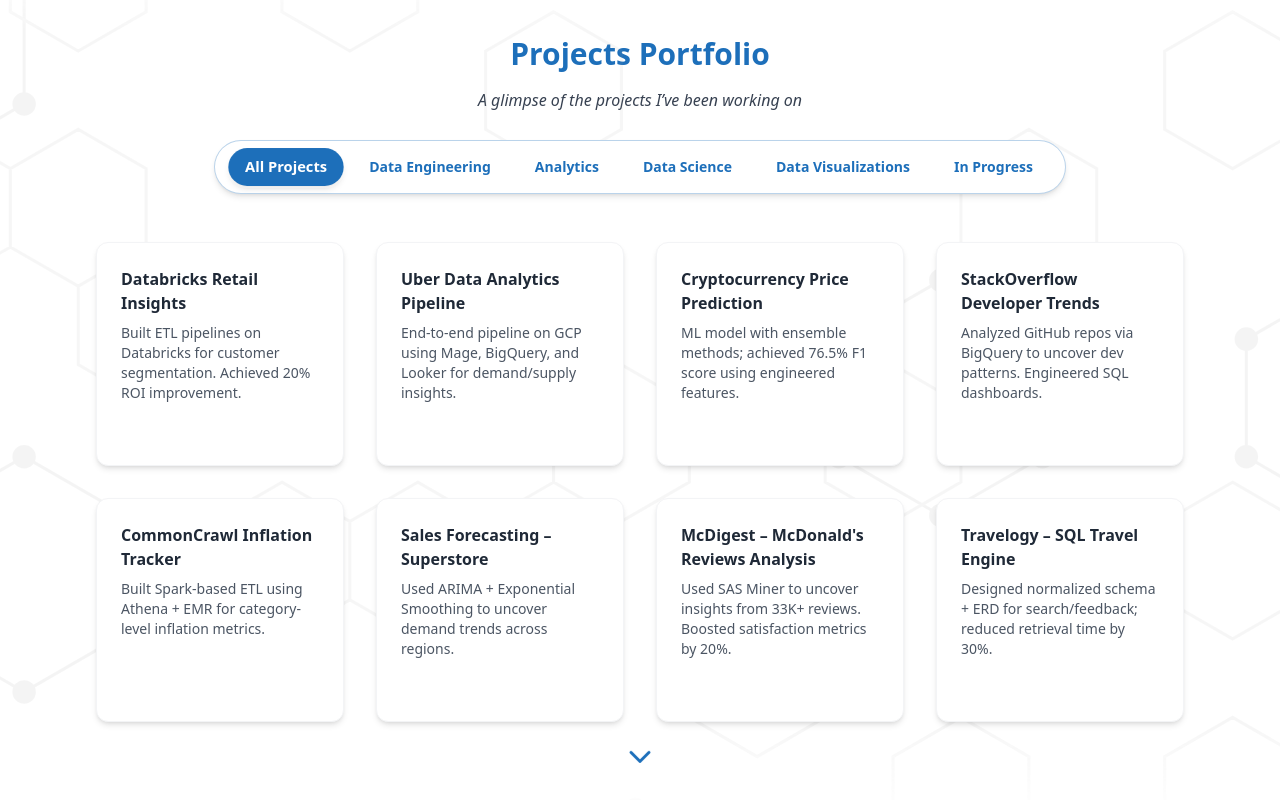
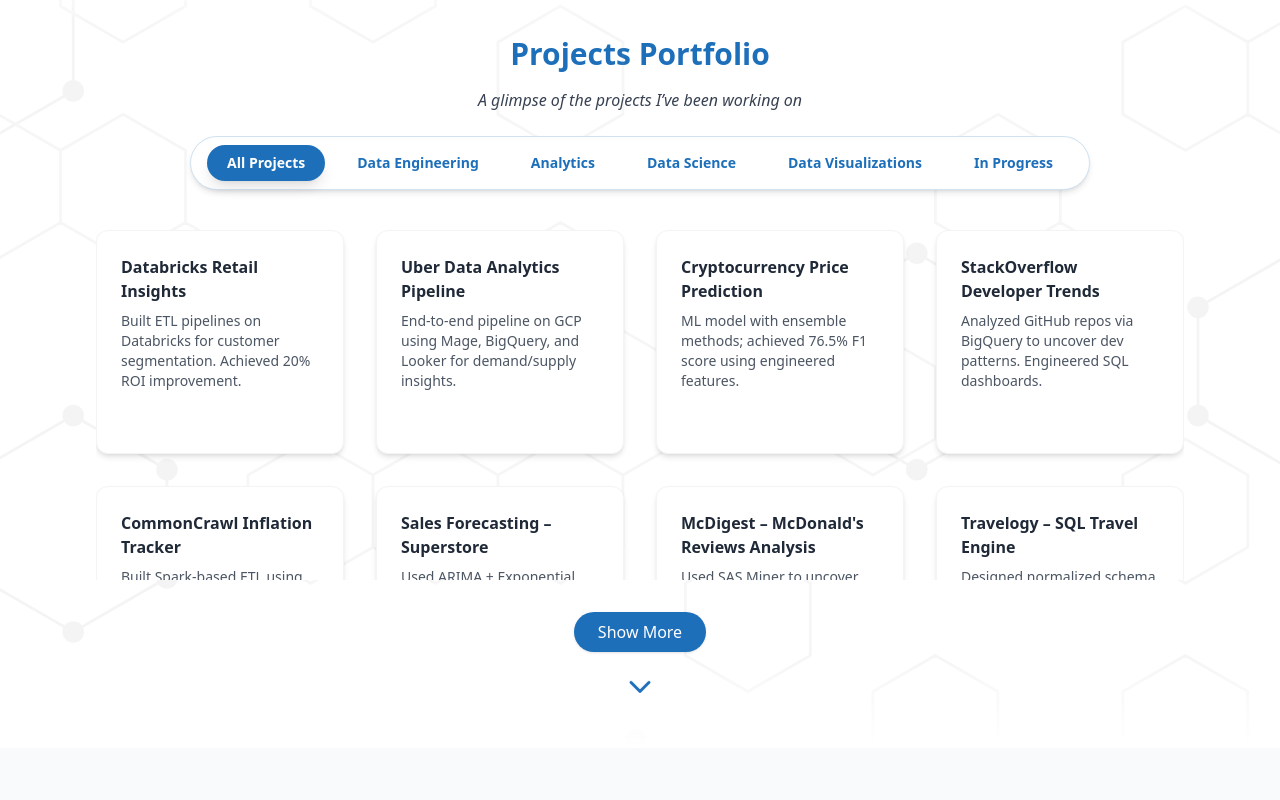
Before and after one commit to kamineni-rohit/rohit-kamineni-website, a React (Vite) app: page / in a window 1280 px wide. Shown: the part 1760-2560 px from the top of the page. Built offline with nearby package versions, Linux system fonts and the light colour scheme.

Commit message:
v1 - Projects section visual changes

```diff
--- a/src/components/Projects.jsx
+++ b/src/components/Projects.jsx
@@ -1,4 +1,4 @@
-import { useState } from "react";
+import { useState, useEffect, useRef } from "react";
 import { FiChevronDown } from "react-icons/fi";
 import SectionBackground from "./SectionBackground";
 import hexagonBg from "../assets/backgrounds/Hexagon.svg";
@@ -53,7 +53,17 @@
     desc: "Designed normalized schema + ERD for search/feedback; reduced retrieval time by 30%.",
     categories: ["All Projects", "Data Engineering", "Data Visualizations"],
   },
-  // 🚧 In Progress (EXCLUDED from 'All Projects')
+  {
+    title: "Supply Chain Inventory Optimizer",
+    desc: "Optimizing stock levels using ML forecasting models.",
+    categories: ["All Projects", "Data Science"],
+  },
+  {
+    title: "Healthcare Claims Analyzer",
+    desc: "Built ETL and dashboard system for insurance fraud detection.",
+    categories: ["All Projects", "Analytics"],
+  },
+  // 🚧 In Progress (excluded from All Projects)
   {
     title: "Stochastic Optimization for Trading",
     desc: "15-minute S&P 500 interval strategy using stochastic methods. In progress.",
@@ -68,6 +78,9 @@
 
 const Projects = () => {
   const [activeCategory, setActiveCategory] = useState("All Projects");
+  const [showAll, setShowAll] = useState(false);
+  const sectionRef = useRef();
+  const projectsContainerRef = useRef();
 
   const filteredProjects = projectsData.filter((project) =>
     activeCategory === "All Projects"
@@ -75,49 +88,77 @@
       : project.categories.includes(activeCategory)
   );
 
+  useEffect(() => {
+    const handleScroll = () => {
+      if (!sectionRef.current) return;
+      const rect = sectionRef.current.getBoundingClientRect();
+      const fullyOutOfView = rect.bottom < 0 || rect.top > window.innerHeight;
+      if (fullyOutOfView && showAll) {
+        setShowAll(false);
+      }
+    };
+    window.addEventListener("scroll", handleScroll, { passive: true });
+    return () => window.removeEventListener("scroll", handleScroll);
+  }, [showAll]);
+
+  const handleShowMore = () => {
+    setShowAll(true);
+
+    setTimeout(() => {
+      if (projectsContainerRef.current) {
+        projectsContainerRef.current.scrollIntoView({ behavior: "smooth", block: "start" });
+      }
+    }, 200); // Allow slight delay for expansion animation
+  };
+
   return (
     <section
       id="projects"
-      className="min-h-screen bg-white py-24 px-6 md:px-24 relative flex flex-col items-center overflow-hidden"
+      ref={sectionRef}
+      className={`min-h-screen bg-white py-24 px-6 md:px-24 relative flex flex-col items-center overflow-hidden transition-all duration-500 ease-in-out`}
     >
       <SectionBackground imageSrc={hexagonBg} opacity={0.09} />
 
-      <h2 className="text-3xl font-bold text-accent mb-4 text-center">Projects Portfolio</h2>
-      <p className="text-gray-700 text-center mb-7 italic">
+      <h2 className="text-3xl font-bold text-accent mb-4 text-center">
+        Projects Portfolio
+      </h2>
+      <p className="text-gray-700 text-center mb-6 italic">
         A glimpse of the projects I’ve been working on
       </p>
 
-      {/* Theme-Styled Category Picker */}
-      <div className="relative z-10 mb-12 w-full flex justify-center">
-        <div className="flex flex-wrap justify-center gap-3 px-4 py-2 bg-white border border-accent/30 rounded-full shadow-md backdrop-blur-sm">
+      {/* Category Picker */}
+      <div className="relative z-10 mb-10 w-full flex justify-center">
+        <div className="flex flex-wrap justify-center gap-3 px-4 py-2 bg-white border border-accent/20 rounded-full shadow-md backdrop-blur-sm">
           {projectCategories.map((cat) => (
             <button
               key={cat}
-              onClick={() => setActiveCategory(cat)}
-              className={`relative px-4 py-2 text-sm font-semibold rounded-full transition-all duration-200 ease-in-out
-          ${activeCategory === cat
-                  ? "text-white bg-accent shadow-md scale-105"
-                  : "text-accent hover:bg-accent/10 hover:scale-105"
+              onClick={() => {
+                setActiveCategory(cat);
+                setShowAll(false);
+              }}
+              className={`relative px-5 py-2 text-sm font-semibold rounded-full transition-all duration-300 ease-out
+                ${activeCategory === cat
+                  ? "text-white bg-accent shadow-lg"
+                  : "text-accent hover:bg-accent/10 hover:text-accent-dark"
                 }`}
             >
               {cat}
-              {activeCategory === cat && (
-                <span
-                  className="absolute inset-0 rounded-full ring-2 ring-white ring-opacity-50 animate-pulse"
-                  aria-hidden="true"
-                />
-              )}
             </button>
           ))}
         </div>
       </div>
 
       {/* Project Cards */}
-      <div className="grid grid-cols-1 sm:grid-cols-2 lg:grid-cols-4 gap-8 max-w-7xl w-full z-10">
-        {filteredProjects.map((project, index) => (
+      <div
+        ref={projectsContainerRef}
+        className={`grid grid-cols-1 sm:grid-cols-2 lg:grid-cols-4 gap-8 max-w-7xl w-full z-10 transition-all duration-700 ease-in-out ${
+          showAll ? "max-h-[9999px]" : "max-h-[calc(100vh-450px)] overflow-hidden"
+        }`}
+      >
+        {(showAll ? filteredProjects : filteredProjects.slice(0, 8)).map((project, index) => (
           <div
             key={index}
-            className="bg-white p-6 h-56 rounded-xl shadow-md border border-gray-100 hover:shadow-lg transition flex flex-col justify-between"
+            className="bg-white p-6 h-56 rounded-xl shadow-md border border-gray-100 hover:shadow-lg transition-all duration-300 ease-in-out flex flex-col justify-between"
           >
             <div>
               <h3 className="text-md font-semibold mb-2 text-gray-800">
@@ -129,14 +170,24 @@
         ))}
       </div>
 
-      {/* Chevron Navigation */}
-      <div className="absolute bottom-10 left-0 w-full flex justify-center z-20">
+      {/* Show More / Show Less */}
+      {filteredProjects.length > 8 && (
+        <div className="mt-8 z-20">
+          <button
+            onClick={showAll ? () => setShowAll(false) : handleShowMore}
+            className="px-6 py-2 bg-accent text-white rounded-full shadow hover:opacity-90 transition"
+          >
+            {showAll ? "Show Less" : "Show More"}
+          </button>
+        </div>
+      )}
+
+      {/* Chevron */}
+      <div className="absolute bottom-10 left-0 w-full flex justify-center z-10">
         <div
           className="text-accent text-4xl cursor-pointer animate-bounce"
           onClick={() =>
-            document
-              .getElementById("education")
-              ?.scrollIntoView({ behavior: "smooth" })
+            document.getElementById("education")?.scrollIntoView({ behavior: "smooth" })
           }
         >
           <FiChevronDown />
```
